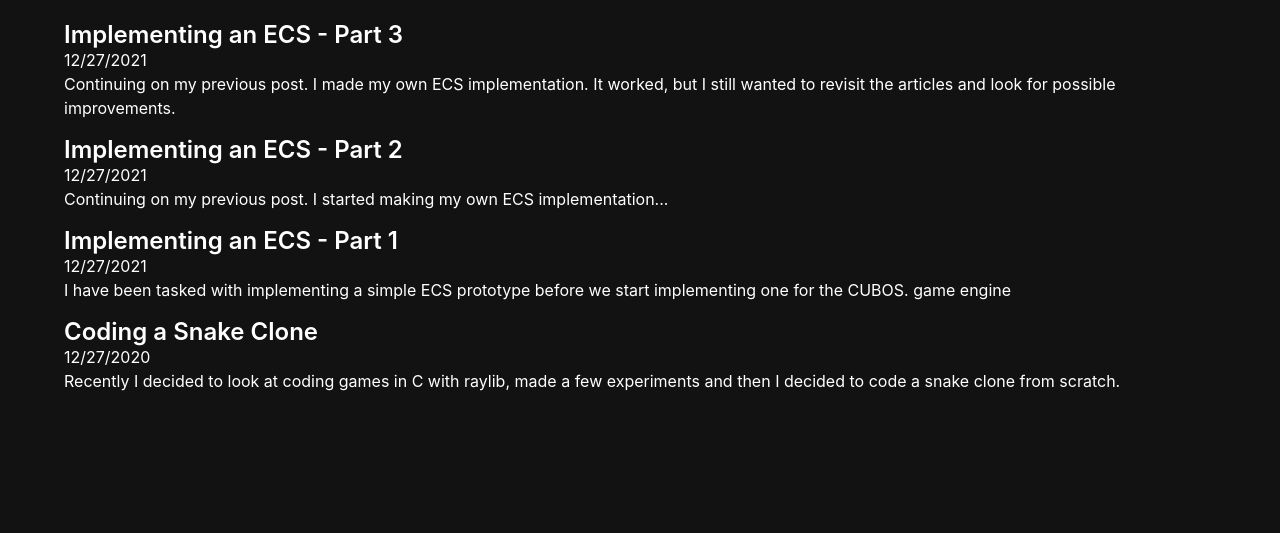
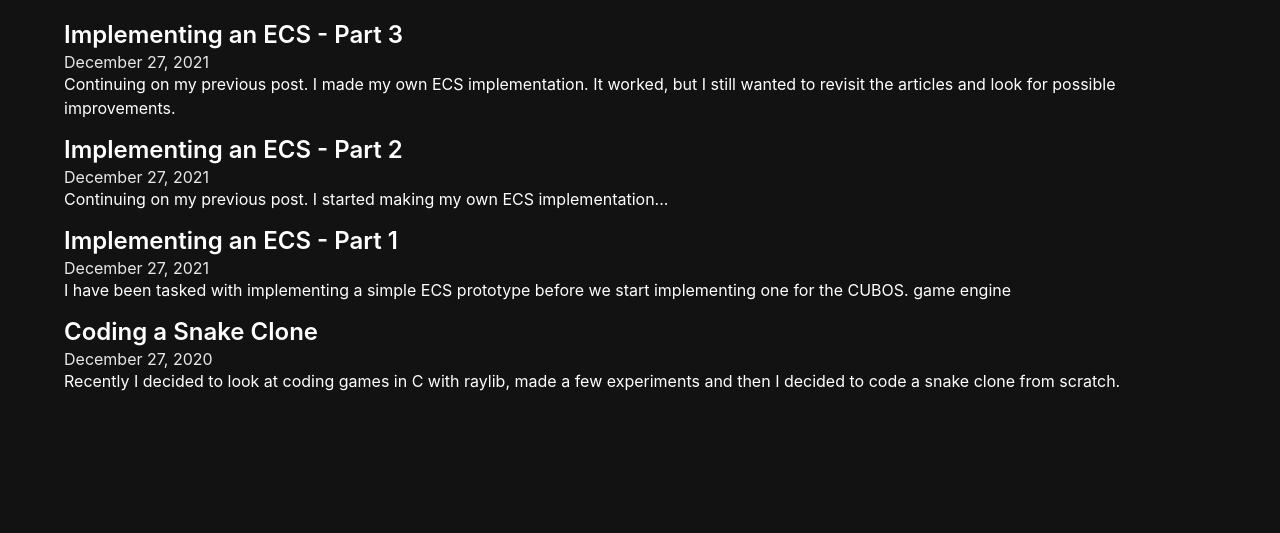
Before and after one commit to EdSwordsmith/espadeiro.pt, an Astro site: page /blog in a window 1280 px wide. Shown: the part 267-800 px from the top of the page. Built offline with nearby package versions, Linux system fonts and the light colour scheme; Astro itself is replaced by a stand-in of ours.

Commit message:
sitemap and changed dates

```diff
--- a/astro.config.mjs
+++ b/astro.config.mjs
@@ -1,9 +1,10 @@
 import { defineConfig } from 'astro/config';
+import svelte from "@astrojs/svelte";
 
-import svelte from "@astrojs/svelte";
+import sitemap from "@astrojs/sitemap";
 
 // https://astro.build/config
 export default defineConfig({
   site: "https://espadeiro.pt",
-  integrations: [svelte()],
+  integrations: [svelte(), sitemap()]
 });
--- a/package.json
+++ b/package.json
@@ -9,6 +9,7 @@
     "preview": "astro preview"
   },
   "devDependencies": {
+    "@astrojs/sitemap": "^1.0.0",
     "@astrojs/svelte": "^0.2.1",
     "astro": "^1.0.6",
     "svelte": "^3.49.0"
--- a/src/pages/blog/index.astro
+++ b/src/pages/blog/index.astro
@@ -47,15 +47,24 @@ const posts: Post[] = await getPosts();
                 <p class="title">Blog</p>
                 {
                     posts.map((post) => (
-                        <div class="mb-4">
-                            <a href={post.url}>
+                        <a href={post.url}>
+                            <div class="mb-4">
                                 <p class="title is-4">
                                     {post.frontmatter.title}
                                 </p>
-                            </a>
-                            <p>{post.frontmatter.date.toLocaleDateString()}</p>
-                            <p>{post.frontmatter.description}</p>
-                        </div>
+                                <p class="subtitle is-6 mb-0">
+                                    {post.frontmatter.date.toLocaleDateString(
+                                        "en-US",
+                                        {
+                                            year: "numeric",
+                                            month: "long",
+                                            day: "numeric",
+                                        }
+                                    )}
+                                </p>
+                                <p>{post.frontmatter.description}</p>
+                            </div>
+                        </a>
                     ))
                 }
             </div>
```
Also changed, not shown: 1 other file.
